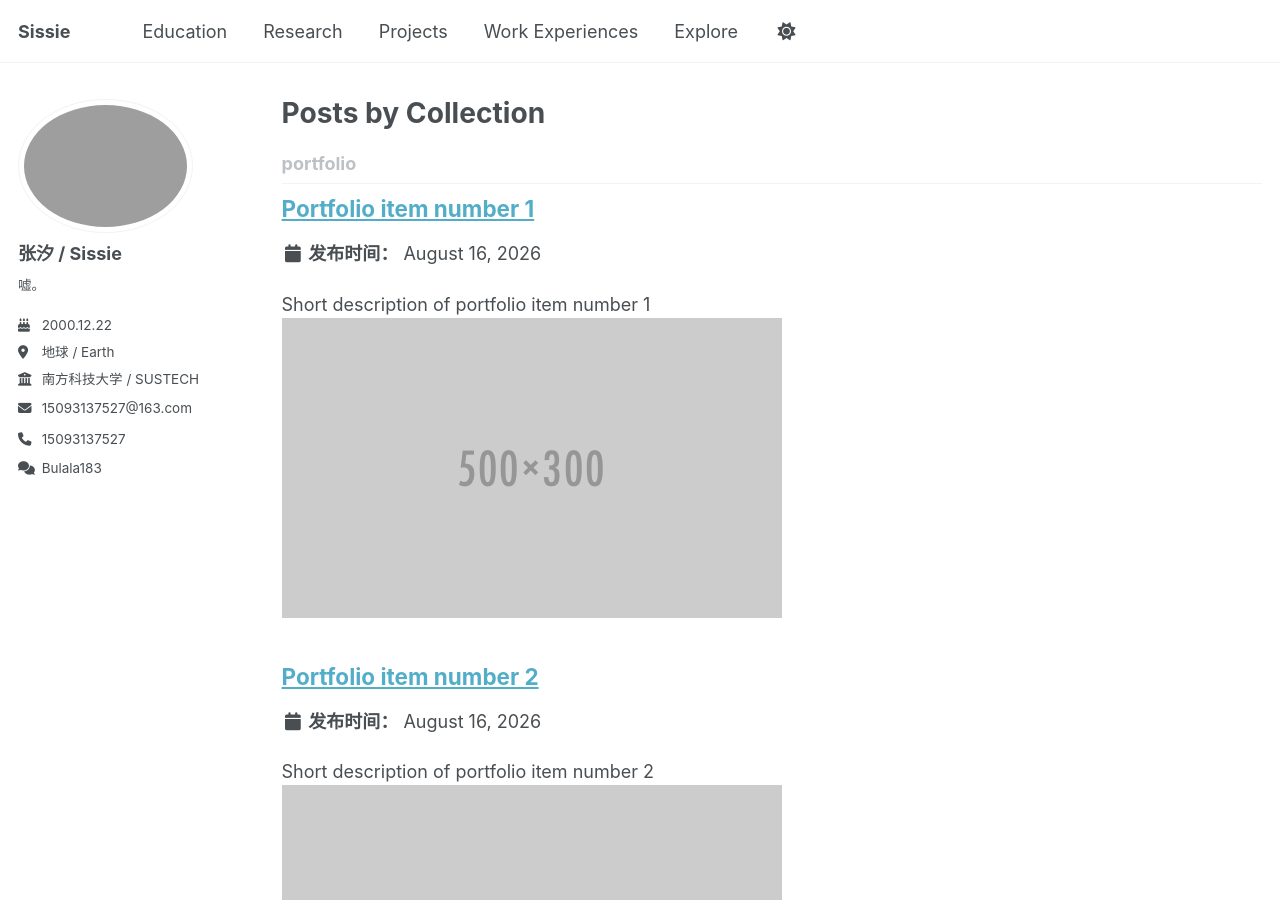
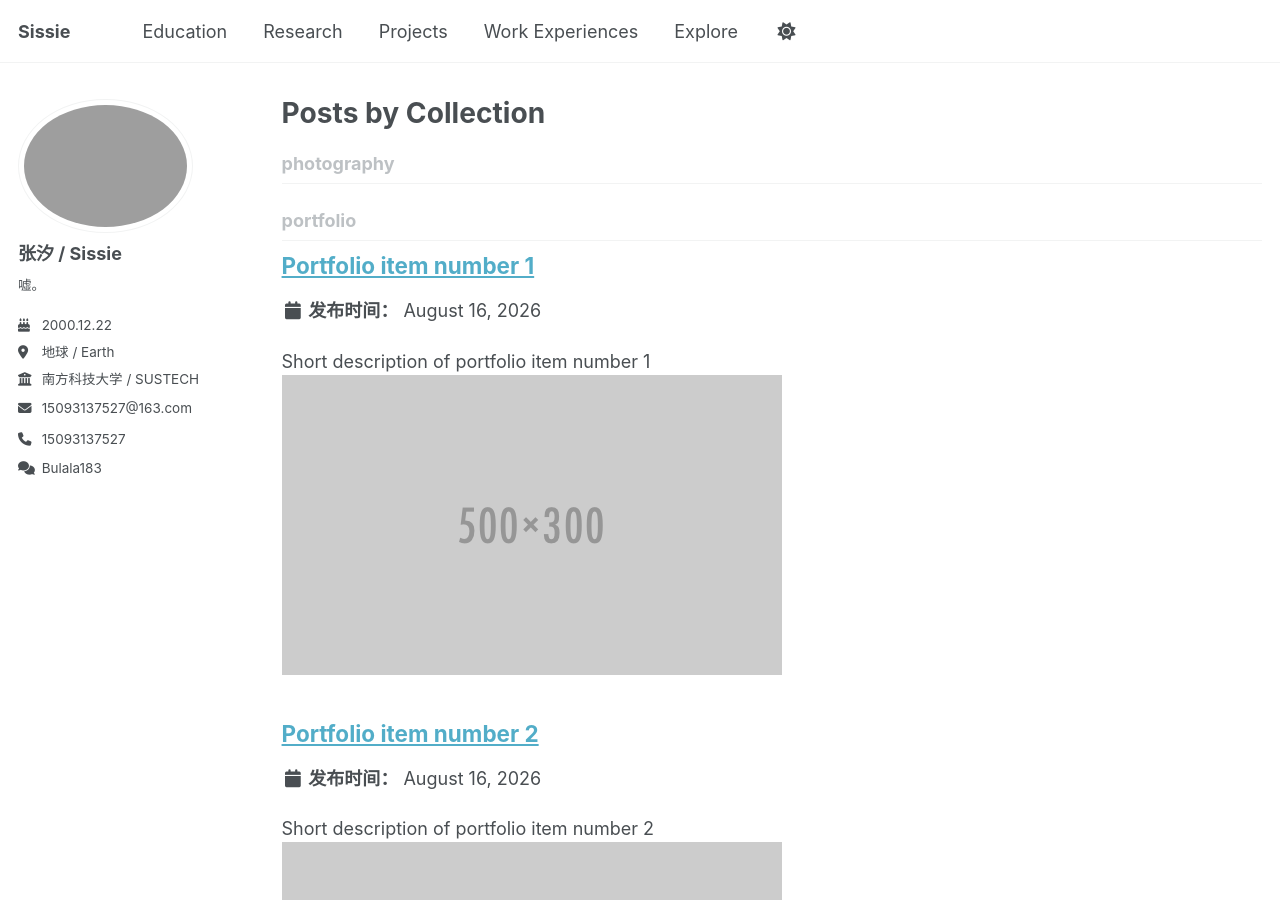
Before and after one commit to SeeSissie/SeeSissie.github.io, a Jekyll site: the page built from _pages/collection-archive.html, in a window 1280 px wide and 900 px high. Built offline with Jekyll 4.4.1, drawn with Linux system fonts in a browser that asks for light colours; a script bundle is joined from its source files by our own code; library files that are not in the unit come from our copies.

Commit message:
Update _config.yml

```diff
--- a/_config.yml
+++ b/_config.yml
@@ -236,6 +236,10 @@
   talks:
     output: true
     permalink: /:collection/:path/
+  photography:
+    output: true
+    permalink: /photography/:path/
+
 
 
 # These settings control how pages and collections are included in the site
@@ -293,6 +297,16 @@
       layout: talk
       author_profile: true
       share: true
+  # _photography
+  - scope:
+      path: ""
+      type: photography
+    values:
+      layout: photo_collection
+      author_profile: false
+      share: false
+      comments: false
+
 
 
 # Sass/SCSS
```
